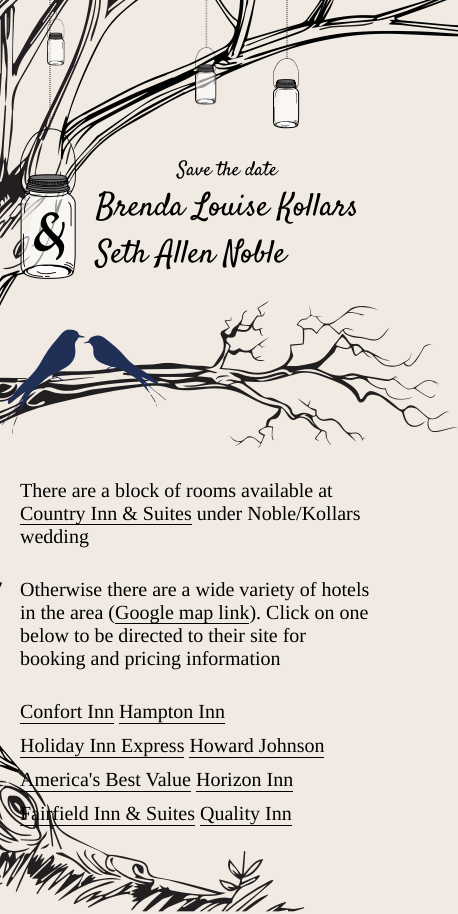
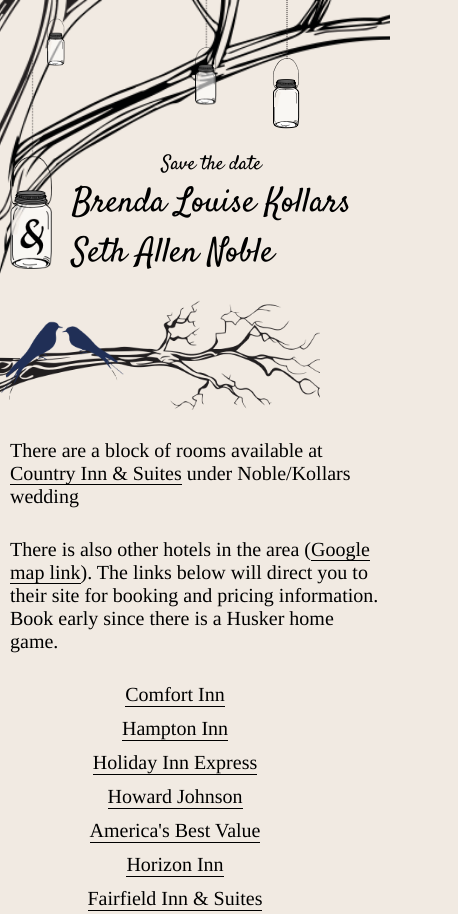
Before and after one commit to ckollars/sethandbrenda, a website: page public/index.html in a window 390 px wide. Shown: the top 914 px of the page, 458 px wide, since content can reach past the window. Drawn offline with nearby package versions, Linux system fonts and the light colour scheme; files that its build step writes are made by us from their sources.

Commit message:
Fix some mobile issues

```diff
--- a/public/index.html
+++ b/public/index.html
@@ -32,16 +32,16 @@
       <div class="branch"></div>
       <div class="content">
         <p>There are a block of rooms available at <a href="https://www.countryinns.com/lincoln-hotel-ne-68521/usalane">Country Inn &amp; Suites</a> under Noble/Kollars wedding</p>
-        <p>Otherwise there are a wide variety of hotels in the area (<a href="https://www.google.com/search?q=lincoln+ne+hotels+airport&rlz=1C5CHFA_enUS723US723&oq=lincoln+ne+hotels+airport&aqs=chrome.0.69i59j0l2j69i64.4894j0j4&sourceid=chrome&ie=UTF-8#q=lincoln+ne+hotels+airport&rflfq=1&rlha=1&rlla=0&rllag=40845343,-96738578,243&tbm=lcl&hotel_dates=2017-03-05,2017-03-06&tbs=lf_hd:-1,ls:-1,lf_maxhp:-1,lf_maxhpitems:75-100-125-150,lf_maxhpcur:USD,lf_msr:-1,lf_hc:-1,lf_ha:-1,lf_haitems:1023,lf_pqs:EAE,lf:1,lf_ui:6&rlfi=hd:2017-03-05,2017-03-06;si:;mv:!1m3!1d8347.321484491133!2d-96.73779009869997!3d40.84464246971565!3m2!1i860!2i531!4f13.1;tbs:lf_hd:-1,ls:-1,lf_maxhp:-1,lf_maxhpitems:75-100-125-150,lf_maxhpcur:USD,lf_msr:-1,lf_hc:-1,lf_ha:-1,lf_haitems:1023,lf_pqs:EAE,lf:1,lf_ui:6">Google map link</a>). Click on one below to be directed to their site for booking and pricing information</p>
+        <p>There is also other hotels in the area (<a href="https://www.google.com/search?q=lincoln+ne+hotels+airport&rlz=1C5CHFA_enUS723US723&oq=lincoln+ne+hotels+airport&aqs=chrome.0.69i59j0l2j69i64.4894j0j4&sourceid=chrome&ie=UTF-8#q=lincoln+ne+hotels+airport&rflfq=1&rlha=1&rlla=0&rllag=40845343,-96738578,243&tbm=lcl&hotel_dates=2017-03-05,2017-03-06&tbs=lf_hd:-1,ls:-1,lf_maxhp:-1,lf_maxhpitems:75-100-125-150,lf_maxhpcur:USD,lf_msr:-1,lf_hc:-1,lf_ha:-1,lf_haitems:1023,lf_pqs:EAE,lf:1,lf_ui:6&rlfi=hd:2017-03-05,2017-03-06;si:;mv:!1m3!1d8347.321484491133!2d-96.73779009869997!3d40.84464246971565!3m2!1i860!2i531!4f13.1;tbs:lf_hd:-1,ls:-1,lf_maxhp:-1,lf_maxhpitems:75-100-125-150,lf_maxhpcur:USD,lf_msr:-1,lf_hc:-1,lf_ha:-1,lf_haitems:1023,lf_pqs:EAE,lf:1,lf_ui:6">Google map link</a>). The links below will direct you to their site for booking and pricing information. Book early since there is a Husker home game.</p>
         <p class="cols">
-          <a href="https://www.choicehotels.com/nebraska/lincoln/comfort-inn-hotels/ne095?source=gyxt">Confort Inn</a>
-          <a href="http://hamptoninn3.hilton.com/en/hotels/nebraska/hampton-inn-lincoln-airport-LNKAPHX/index.html">Hampton Inn</a>
-          <a href="https://www.ihg.com/holidayinnexpress/hotels/us/en/lincoln/lnkup/hoteldetail?cm_mmc=GoogleMaps-_-ex-_-USEN-_-lnkup">Holiday Inn Express</a>
-          <a href="https://www.wyndhamhotels.com/hojo/lincoln-nebraska/howard-johnson-lincoln/overview?CID=LC:HJ:20160927:Rio:Local&iata=00065402">Howard Johnson</a>
-          <a href="http://www.vantagehotels.com/hotel-details.cfm?idp=2099&zmam=9999921&zmas=4&zmac=94&zmap=2099">America's Best Value</a>
-          <a href="http://www.horizoninnmotel.com/">Horizon Inn</a>
-          <a href="http://www.marriott.com/hotels/travel/lnkno-fairfield-inn-and-suites-lincoln-airport/?scid=bb1a189a-fec3-4d19-a255-54ba596febe2">Fairfield Inn &amp; Suites</a>
-          <a href="https://www.choicehotels.com/nebraska/lincoln/quality-inn-hotels/ne085?source=gyxt">Quality Inn</a>
+          <a href="https://www.choicehotels.com/nebraska/lincoln/comfort-inn-hotels/ne095?source=gyxt">Comfort Inn</a><br>
+          <a href="http://hamptoninn3.hilton.com/en/hotels/nebraska/hampton-inn-lincoln-airport-LNKAPHX/index.html">Hampton Inn</a><br>
+          <a href="https://www.ihg.com/holidayinnexpress/hotels/us/en/lincoln/lnkup/hoteldetail?cm_mmc=GoogleMaps-_-ex-_-USEN-_-lnkup">Holiday Inn Express</a><br>
+          <a href="https://www.wyndhamhotels.com/hojo/lincoln-nebraska/howard-johnson-lincoln/overview?CID=LC:HJ:20160927:Rio:Local&iata=00065402">Howard Johnson</a><br>
+          <a href="http://www.vantagehotels.com/hotel-details.cfm?idp=2099&zmam=9999921&zmas=4&zmac=94&zmap=2099">America's Best Value</a><br>
+          <a href="http://www.horizoninnmotel.com/">Horizon Inn</a><br>
+          <a href="http://www.marriott.com/hotels/travel/lnkno-fairfield-inn-and-suites-lincoln-airport/?scid=bb1a189a-fec3-4d19-a255-54ba596febe2">Fairfield Inn &amp; Suites</a><br>
+          <a href="https://www.choicehotels.com/nebraska/lincoln/quality-inn-hotels/ne085?source=gyxt">Quality Inn</a><br>
         </p>
       </div>
     </div>
--- a/source/scss/base/_base.scss
+++ b/source/scss/base/_base.scss
@@ -31,6 +31,11 @@
   -moz-osx-font-smoothing: grayscale;
   overflow-x: hidden;
   background: #F1EAE2 url(../img/tree.png) no-repeat;
+
+  @include mq(xs) {
+    background-position: -60px 0;
+    background-size: 170%;
+  }
 }
 
 // 2. Media
--- a/source/scss/base/_typography.scss
+++ b/source/scss/base/_typography.scss
@@ -35,7 +35,7 @@
   font-size: 4.2rem;
 
   @include mq(s) {
-    font-size: 3.2rem;
+    font-size: 3.4rem;
   }
 
   span {
--- a/source/scss/layout/_main.scss
+++ b/source/scss/layout/_main.scss
@@ -3,11 +3,12 @@
 .main {
   position: relative;
   max-width: 700px;
+  overflow-x: hidden;
 }
 
 .container {
   max-width: 520px;
-  padding: 0 20px;
+  padding: 0 10px;
   margin: 0 auto;
 }
 
@@ -39,6 +40,12 @@
   width: 56px;
   height: 279px;
   margin-right: 20px;
+
+  @include mq(xs) {
+    width: 42px;
+    background-size: 100%;
+    background-position: 0 60px;
+  }
 }
 
 .branch {
@@ -48,6 +55,12 @@
   background: url(../img/branch.png) no-repeat;
   width: 458px;
   height: 148px;
+
+  @include mq(xs) {
+    width: 320px;
+    height: 110px;
+    background-size: cover;
+  }
 }
 
 
@@ -65,16 +78,25 @@
 .content {
   margin-top: 200px;
   padding-bottom: 160px;
+
+  @include mq(xs) {
+    margin-top: 160px;
+    padding-bottom: 40px;
+  }
 }
 
 .cols {
   columns: 2;
+  padding-right: 40px;
 
   @include mq(xs) {
     columns: 1;
+    text-align: center;
   }
+
   a {
     display: inline-block;
     margin-bottom: 10px;
+    // margin-right: 10px;
   }
 }
```
Also changed, not shown: source/html/index.html (+9 -9 lines), public/css/styles.css.
